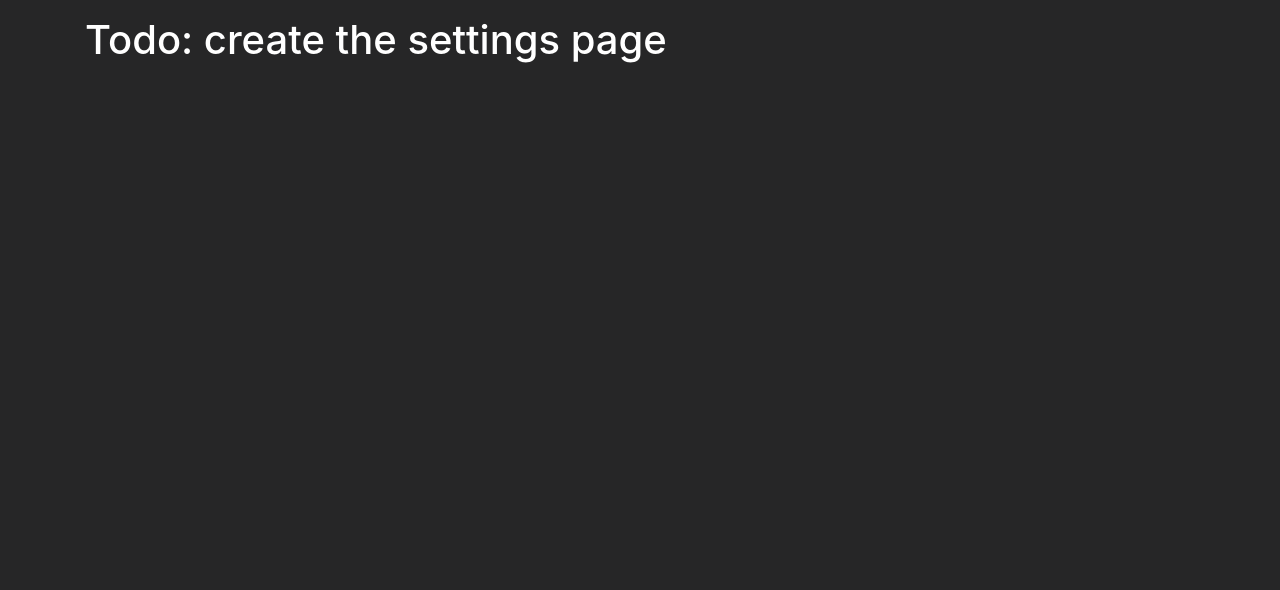
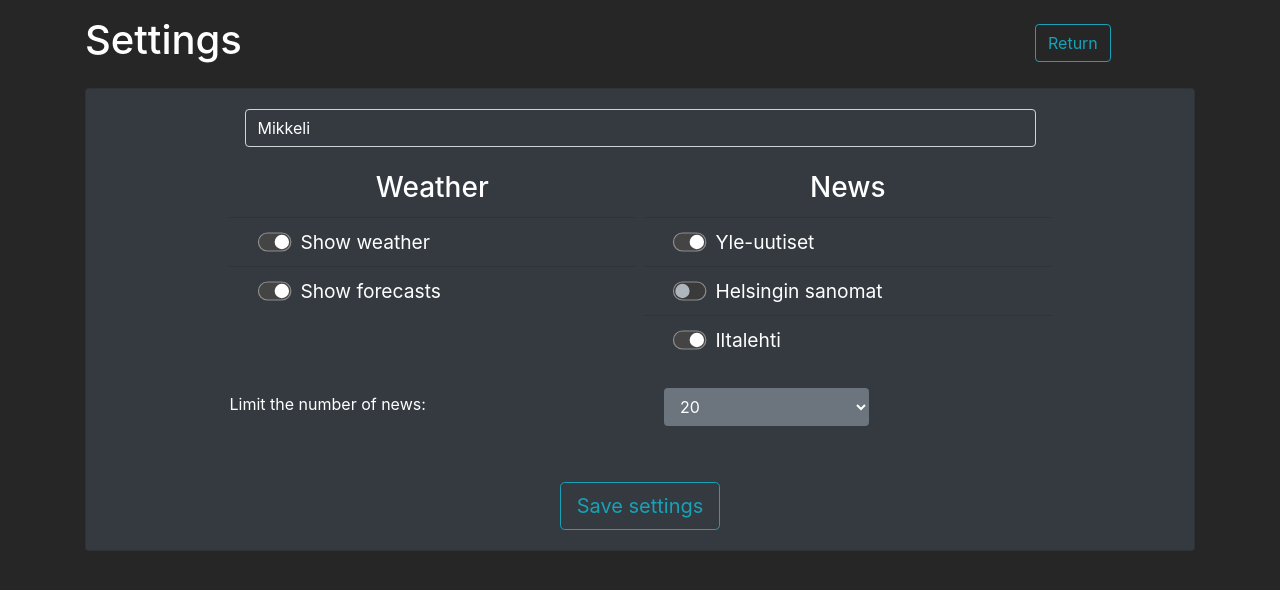
Before and after one commit to JooLund/customfront, a React (Create React App) app in the folder clientapp/: page /settings in a window 1280 px wide. Shown: the top 590 px of the page. Built offline with nearby package versions, Linux system fonts and the light colour scheme; no server answers.

Commit message:
Settings page with content, settings saved to context and posted forward -> serverside POST only logs the result atm

```diff
--- a/clientapp/package.json
+++ b/clientapp/package.json
@@ -11,12 +11,15 @@
     "@types/react": "16.9.11",
     "@types/react-dom": "16.9.4",
     "@types/react-router-dom": "^5.1.2",
+    "@types/react-toggle": "^4.0.2",
     "bootstrap": "^4.3.1",
+    "prop-types": "^15.7.2",
     "react": "^16.12.0",
     "react-bootstrap": "^1.0.0-beta.16",
     "react-dom": "^16.12.0",
     "react-router-dom": "^5.1.2",
     "react-scripts": "3.2.0",
+    "react-toggle": "^4.1.1",
     "typescript": "3.7.2"
   },
   "scripts": {
--- a/clientapp/src/App.tsx
+++ b/clientapp/src/App.tsx
@@ -3,24 +3,24 @@ import React, { useState, useContext, useEffect } from 'react';
 //Contexts
 import appContext, { AppContext } from './context/appContext';
 import weatherContext, { WeatherContext } from './context/weatherContext';
+import settingsContext, { SettingsContext } from './context/settingsContext';
 
 import { BrowserRouter as Router, Route } from 'react-router-dom';
 
-import { Card, Container } from 'react-bootstrap';
-
+import { Container } from 'react-bootstrap';
 
 import Main from './components/Main';
 import Nav from './components/Nav';
-import Weather from './components/Weather';
-import Forecast from './components/Forecast';
+import WeatherCard from './components/WeatherCard';
 import News from './components/News';
-
 import Settings from './components/Settings';
 
 
+const App: React.FC = () => {
 
-
-const App: React.FC = () => {
+  const [settingsData, setSettingsData] = useState<SettingsContext>({
+    ...useContext(settingsContext)
+  })
 
   const [weatherData, setWeatherData] = useState<WeatherContext>({
     ...useContext(weatherContext)
@@ -31,7 +31,7 @@ const App: React.FC = () => {
   })
 
 
-  const requestForecast = async () => {
+  const getForecast = async () => {
 
     try {
       let res = await fetch('http://localhost:3005/api/forecast');
@@ -71,7 +71,7 @@ const App: React.FC = () => {
 
   }
 
-  const requestWeather = async () => {
+  const getWeather = async () => {
 
     try {
       let res = await fetch('http://localhost:3005/api/weather');
@@ -104,7 +104,7 @@ const App: React.FC = () => {
 
   }
 
-  const requestNews = async () => {
+  const getNews = async () => {
 
     try {
 
@@ -144,15 +144,17 @@ const App: React.FC = () => {
 
   useEffect(() => {
 
-    requestWeather()
-    requestNews()
-    requestForecast()
+    getWeather()
+    getNews()
+    getForecast()
 
   }, [])
 
 
   return (
     <appContext.Provider value={appData}>
+    <settingsContext.Provider value={settingsData}>
+
     <Router>
 
       <Container className="mt-3">
@@ -161,25 +163,21 @@ const App: React.FC = () => {
           <Main>
             <Nav></Nav>
             <weatherContext.Provider value={weatherData}>
-              <Card className='card text-white bg-dark mb-4 w-100'>
-                <Card.Body>
-                  <Weather></Weather>
-                  <Forecast></Forecast>
-                </Card.Body>
-              </Card>
+              <WeatherCard></WeatherCard>
             </weatherContext.Provider>
             <News></News>
           </Main>
         </Route>
 
         <Route path = '/settings'>
-          <Settings></Settings>
+            <Settings></Settings>
         </Route>
 
       </Container>
 
+    </Router>
 
-    </Router>
+    </settingsContext.Provider>
     </appContext.Provider>
   );
 }
--- a/clientapp/src/components/Nav.tsx
+++ b/clientapp/src/components/Nav.tsx
@@ -4,14 +4,16 @@ import { Link } from 'react-router-dom'
 
 const Nav : React.FC = () => {
 
+    //Could make this a global component with the button route and text changing based on the url
+
     return (
 
-        <Row>
+        <Row className='mt-3 mb-3'>
             <Col className='col-10'>
                 <h1>Welcome</h1>
             </Col>
             <Col className='col-2'>
-                <Button as={Link} to="/settings" variant="outline-primary" className="mt-2">
+                <Button as={Link} to="/settings" variant="outline-info" className="mt-2">
                     Settings
                 </Button>
             </Col>
--- a/clientapp/src/components/Settings.tsx
+++ b/clientapp/src/components/Settings.tsx
@@ -1,11 +1,141 @@
-import React from 'react'
+import React, { useState } from 'react';
+import { Row, Card, Button, Col, CardDeck, ListGroup, ListGroupItem, Form } from 'react-bootstrap';
+import { Link } from 'react-router-dom';
+
+import settingsContext from '../context/settingsContext';
+
+import './toggle.css';
+import { SettingsType } from '../types/Settings';
 
 
 const Settings : React.FC = () => {
+
+    //Highly experimental
+    const settingsData = React.useContext(settingsContext);
+    const [settings, setSettings] = useState<SettingsType>({
+        ...settingsData.settings
+    })
+
+    const postSettings = () : void => {
+
+        try {
+            fetch('http://localhost:3005/api/settings', {
+                method : 'POST',
+                headers: { 'Content-Type': 'application/json' },
+                body : JSON.stringify(settings)
+            });
+
+        } catch (error) {
+            console.log(error);
+        }
+
+        settingsData.settings = settings;
+    }
+
+    const createOptions = () => {
+        let options = [];
+
+        for(let i =  0; i < 31; i +=5){
+            //If any issues pop up with this later, selected value is currently passed inside the select html-element: https://stackoverflow.com/questions/44786669/warning-use-the-defaultvalue-or-value-props-on-select-instead-of-setting
+            options.push(<option key={i} value={i}>{i}</option>)
+        }
+        return options
+    }
+
+    //TODO: All input fields and such need proper values and names for the POST-request
+    //Also need a proper context for the settings, server-side with cookies?
     return (
-        <div>
-            <h1>Todo: create the settings page</h1>
-        </div>
+        <React.Fragment>
+
+            <Row className='mt-3 mb-3'>
+                <Col className='col-10'>
+                    <h1>Settings</h1>
+                </Col>
+                <Col className='col-2'>
+                    <Button as={Link} to="/" variant="outline-info" className="mt-2">
+                        Return
+                    </Button>
+                </Col>
+            </Row>
+
+            <Form onSubmit={
+                (e:any) => {
+                    e.preventDefault();
+                    postSettings();
+                    console.log(settings);
+                }
+            }>
+
+                <Card className='card text-white bg-dark mb-4 w-100'>
+
+                    <Card.Body className='w-75 mx-auto'>
+                        <input className='form-control text-white bg-dark border-1' type='text' name='tba' defaultValue={settingsData.settings.location} placeholder='Use this input-field to choose a location for the weather service. No functionality at the moment'/>
+                    </Card.Body>
+
+                    <CardDeck className='w-75 mx-auto'>
+                        <Card className = 'text-white bg-dark m-0 border-0'>
+                            <Card.Body className='p-1'>
+                                <Card.Title className='text-center'>
+                                        <h3>Weather</h3>
+                                </Card.Title>
+                                <ListGroup className='list-group-flush'>
+                                    <ListGroupItem className='text-white bg-dark'>
+                                        <Form.Check type="switch" id="custom-switch1" defaultChecked={settingsData.settings.weather} onChange={ (e : any) => { setSettings({...settings, weather : e.target.checked}) }} className='my-custom-switch' label="Show weather" name='TBA1'/>
+                                    </ListGroupItem>
+                                    <ListGroupItem className='text-white bg-dark'>
+                                        <Form.Check type="switch" id="custom-switch2" defaultChecked={settingsData.settings.forecast} onChange={ (e : any) => { setSettings({...settings, forecast : e.target.checked}) }} className='my-custom-switch' label="Show forecasts" name='TBA2'/>
+                                    </ListGroupItem>
+                                </ListGroup>
+                            </Card.Body>
+                        </Card>
+
+                        <Card className = 'text-white bg-dark m-0 border-0'>
+                            <Card.Body className='p-1'>
+                                <Card.Title className='text-center'>
+                                        <h3>News</h3>
+                                </Card.Title>
+                                <ListGroup className='list-group-flush'>
+                                    <ListGroupItem className='text-white bg-dark'>
+                                        <Form.Check type="switch" id="custom-switch4" defaultChecked={settingsData.settings.newsYle} onChange={ (e : any) => { setSettings({...settings, newsYle : e.target.checked}) }} className='my-custom-switch' label="Yle-uutiset" name='TBA4'/>
+                                    </ListGroupItem>
+                                    <ListGroupItem className='text-white bg-dark'>
+                                        <Form.Check type="switch" id="custom-switch5" defaultChecked={settingsData.settings.newsHs} onChange={ (e : any) => { setSettings({...settings, newsHs : e.target.checked}) }} className='my-custom-switch' label="Helsingin sanomat" name='TBA5'/>
+                                    </ListGroupItem>
+                                    <ListGroupItem className='text-white bg-dark'>
+                                        <Form.Check type="switch" id="custom-switch6" defaultChecked={settingsData.settings.newsIl} onChange={ (e : any) => { setSettings({...settings, newsIl : e.target.checked}) }} className='my-custom-switch' label="Iltalehti" name='TBA6'/>
+                                    </ListGroupItem>
+                                </ListGroup>
+                            </Card.Body>
+                        </Card>
+                    </CardDeck>
+
+                    <Card.Body className='w-75 mx-auto'>
+
+                        <Row>
+
+                        <label className="form-check-label text-white mt-1 mb-1 w-50">Limit the number of news:</label>
+
+                        <Form.Group className='form-check form-check-inline w-25 ml-4' controlId="exampleForm.ControlSelect1">
+                            <Form.Control as="select" className='text-white bg-secondary border-0' defaultValue={settingsData.settings.limit} onChange={ (e : any) => { setSettings({...settings, limit : e.target.value}) }}>
+                                {createOptions()}
+                            </Form.Control>
+                        </Form.Group>
+
+                        </Row>
+
+                    </Card.Body>
+
+                    <Card.Body className='mx-auto'>
+                        <Button variant='outline-info' className='btn-lg' type='submit'>Save settings</Button>
+                    </Card.Body>
+
+                </Card>
+
+            </Form>
+
+        </React.Fragment>
+
+
     )
 }
 
--- a/clientapp/src/components/WeatherCard.tsx
+++ b/clientapp/src/components/WeatherCard.tsx
@@ -1,15 +1,31 @@
 import React from 'react';
 import { Card } from 'react-bootstrap';
+import Weather from './Weather';
+import Forecast from './Forecast';
 
-//Prototype, currently the functionality is in App.tsx
+import settingsContext from '../context/settingsContext';
 
 const WeatherCard : React.FC = () => {
+
+  //Testing
+  const settingsData = React.useContext(settingsContext);
+
   return (
       <React.Fragment>
             <Card className='card text-white bg-dark mb-4 w-100'>
               <Card.Body>
-                weather block?
-                forecast block?
+                {(settingsData.settings.weather === false)
+                ?
+                  <></>
+                :
+                  <Weather></Weather>
+                }
+                {(settingsData.settings.forecast === false)
+                ?
+                  <></>
+                :
+                  <Forecast></Forecast>
+                }
               </Card.Body>
             </Card>
       </React.Fragment>
--- /dev/null
+++ b/clientapp/src/components/toggle.css
@@ -0,0 +1,17 @@
+
+.my-custom-switch{
+    transform: scale(1.2);
+    padding-left: 20%;
+  }
+
+.custom-control-label::before {
+  border-color: #8d8d8d;
+  background-color: #3a3a3a;
+}
+
+.custom-control-input:checked~.custom-control-label::before {
+  color: #fff;
+  border-color: #8d8d8d;
+  background-color: #444444;
+
+}
--- /dev/null
+++ b/clientapp/src/context/settingsContext.tsx
@@ -0,0 +1,22 @@
+import React from 'react';
+import { SettingsType } from '../types/Settings';
+
+export interface SettingsContext {
+    settings : SettingsType,
+    error? : string
+}
+
+const settingsContext = React.createContext<SettingsContext>({
+    settings : {
+                "location" : "Mikkeli",
+                "weather" : true,
+                "forecast" : true,
+                "newsYle" : true,
+                "newsIl" : true,
+                "newsHs" : false,
+                "limit" : 20
+                },
+    error : ""
+})
+
+export default settingsContext;
--- /dev/null
+++ b/clientapp/src/types/Settings.tsx
@@ -0,0 +1,11 @@
+export interface SettingsType{
+
+    "location" : string,
+    "weather" : boolean,
+    "forecast" : boolean,
+    "newsYle" : boolean,
+    "newsHs" : boolean,
+    "newsIl" : boolean,
+    "limit" : number
+
+}
```
Also changed, not shown: clientapp/src/types/News.tsx (+6 -7 lines), clientapp/src/styles.css (line endings or trailing spaces), 2 other files (tests, documents, lock files or other folders). Lines whose indentation alone changed are shown as unchanged.
